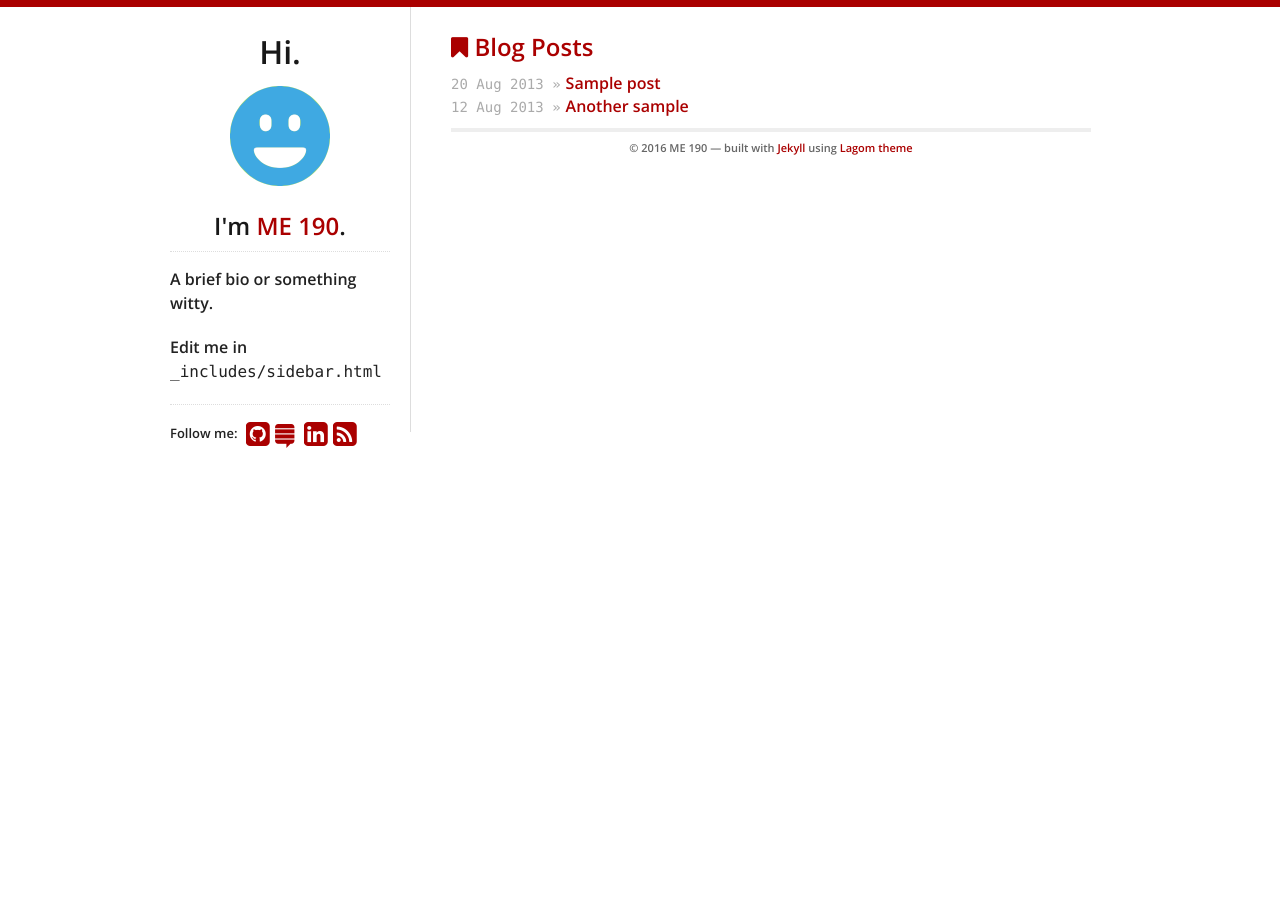
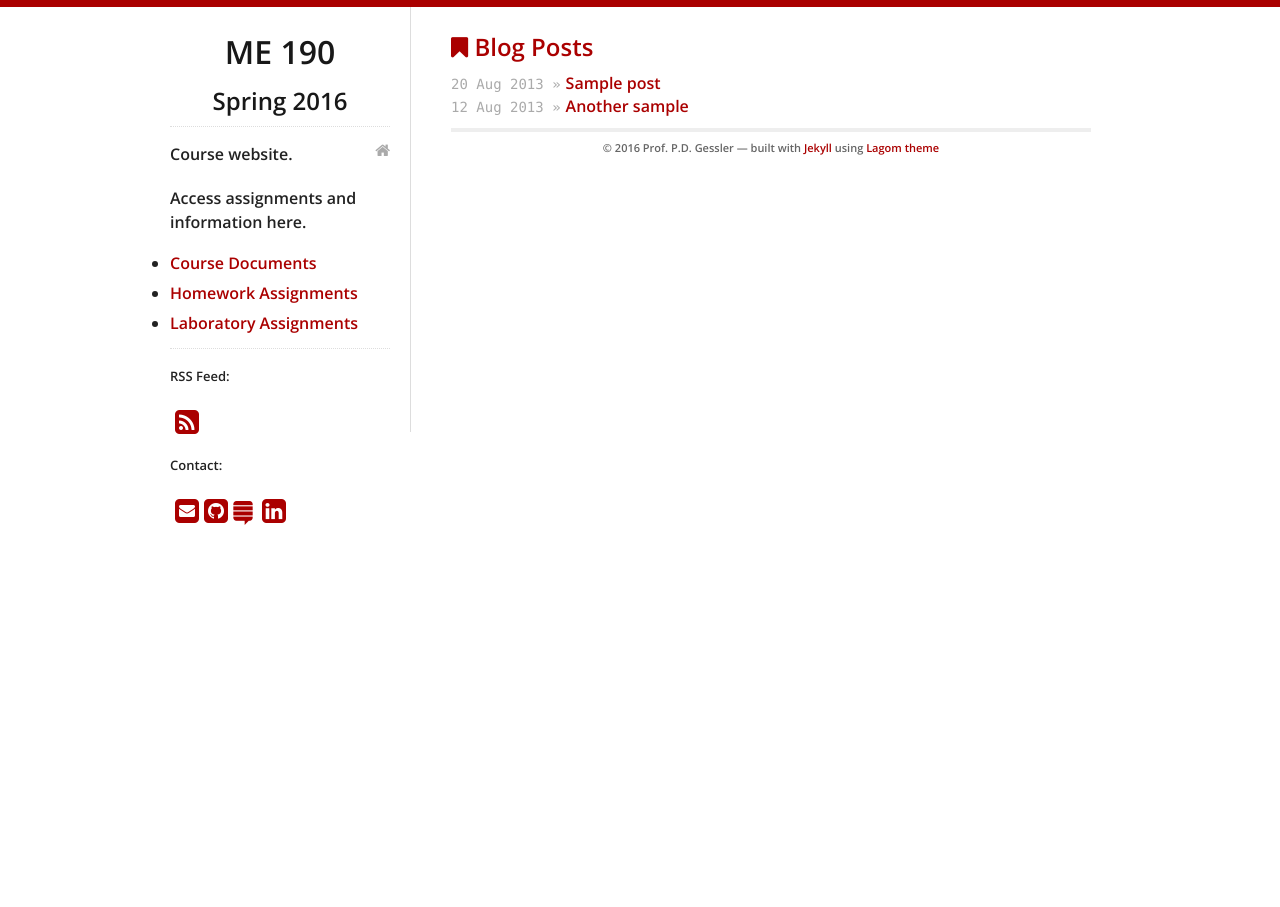
Before and after one commit to pdgessler/me190-s16, a Jekyll site: the page built from index.html, in a window 1280 px wide. Built offline with Jekyll 4.4.1, drawn with Linux system fonts in a browser that asks for light colours; nearby versions of some CDN libraries.

Commit message:
Update site layout

```diff
--- a/_includes/footer.html
+++ b/_includes/footer.html
@@ -7,6 +7,6 @@
   {% endif %}
 
   <p>
-    © {{ site.data.theme.copyright }} {{ site.data.theme.name }} &mdash; built with <a href="http://jekyllrb.com/">Jekyll</a> using <a href="https://github.com/swanson/lagom">Lagom theme</a>
+    © {{ site.data.theme.copyright }} {{ site.data.theme.author }} &mdash; built with <a href="http://jekyllrb.com/">Jekyll</a> using <a href="https://github.com/swanson/lagom">Lagom theme</a>
   </p>
 </div>
--- a/_includes/sidebar.html
+++ b/_includes/sidebar.html
@@ -1,18 +1,14 @@
 <nav>
-  <h1>Hi.</h1>
-  <a href="/">
-    {% if site.data.theme.social.gravatar %}
-    <img src="http://www.gravatar.com/avatar/{{ site.data.theme.social.gravatar }}?s=200" id="gravatar" alt="My photo"/>
-    {% else %}
-    <img src="/logo.png" id="logo" alt="Blog logo"/>
-    {% endif %}
-  </a>
-  <h2>I'm <a href="/">{{ site.data.theme.name }}</a>.</h2>
+  <h1>{{ site.data.theme.name }}</h1>
+  <h2>{{ site.data.theme.term }}</h2>
   <div id="bio">
-    <p>A brief bio or something witty.</p>
-    <p>
-      Edit me in <code>_includes/sidebar.html</code>
-    </p>
+    <p>Course website. <a href="/"><i class="home fa fa-home"></i></a></p>
+    <p>Access assignments and information here.</p>
+    <ul>
+      <li><a href="/doc.html">Course Documents</a></li>
+      <li><a href="/hw.html">Homework Assignments</a></li>
+      <li><a href="/lab.html">Laboratory Assignments</a></li>
+    </ul>
   </div>
   <div id="social">
     {% include social.html %}
--- a/_includes/social.html
+++ b/_includes/social.html
@@ -1,5 +1,19 @@
-Follow me:
+{% if site.data.theme.show_atom_feed %}
+<p>RSS Feed:
+  <div id="stalker">
+  <a title="Atom feed" id="atom" href="/atom.xml">
+    <i class="fa fa-rss-square"></i>
+  </a></div></p>
+{% endif %}
+
+<p>Contact:
 <div id="stalker">
+  {% if site.data.theme.email %}
+  <a title="Email {{ site.data.theme.author }}" href="mailto:{{ site.data.theme.email }}">
+    <i class="fa fa-envelope-square"></i>
+  </a>
+  {% endif %}
+
   {% if site.data.theme.social.github %}
   <a title="{{ site.data.theme.social.github }} on Github" href="https://github.com/{{ site.data.theme.social.github }}">
     <i class="fa fa-github-square"></i>
@@ -19,7 +33,7 @@ Follow me:
   {% endif %}
 
   {% if site.data.theme.social.stackexchange %}
-  <a title="{{ site.data.theme.name }} on Stack Exchange" href="https://stackexchange.com/users/{{site.data.theme.social.stackexchange }}">
+  <a title="{{ site.data.theme.author }} on Stack Exchange" href="https://stackexchange.com/users/{{site.data.theme.social.stackexchange }}">
     <i class="fa fa-stack-exchange"></i>
   </a>
   {% endif %}
@@ -49,7 +63,7 @@ Follow me:
   {% endif %}
 
   {% if site.data.theme.social.linkedin %}
-  <a title="{{ site.data.theme.name }} on LinkedIn" href="https://www.linkedin.com/in/{{ site.data.theme.social.linkedin }}">
+  <a title="{{ site.data.theme.author }} on LinkedIn" href="https://www.linkedin.com/in/{{ site.data.theme.social.linkedin }}">
     <i class="fa fa-linkedin-square"></i>
   </a>
   {% endif %}
@@ -65,10 +79,4 @@ Follow me:
     <i class="fa fa-flickr"></i>
   </a>
   {% endif %}
-
-  {% if site.data.theme.show_atom_feed %}
-  <a title="Atom feed" id="atom" href="/atom.xml">
-    <i class="fa fa-rss-square"></i>
-  </a>
-  {% endif %}
-</div>
+</div></p>
```
